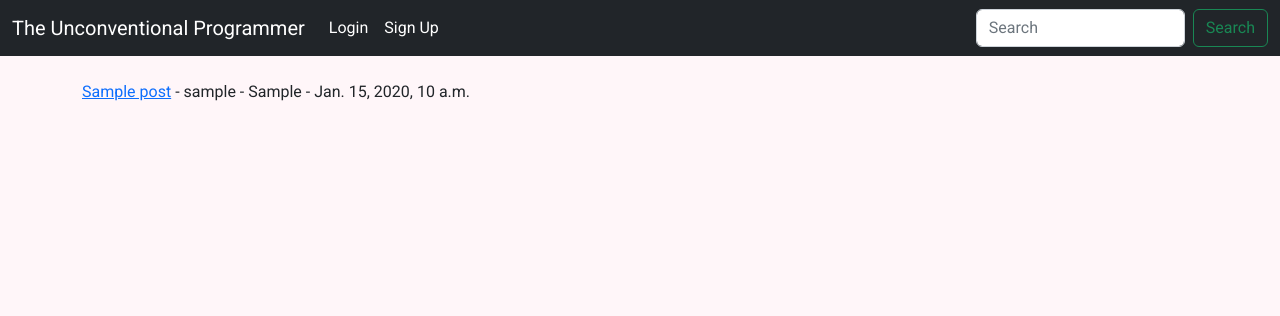
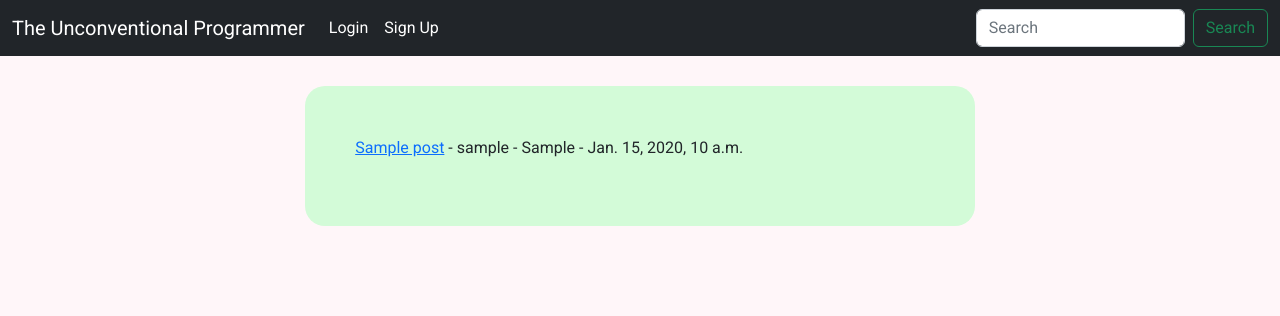
Before and after one commit to Jbachtiger/ci-pp4-the-unconventional-programmer, a Django app: page / in a window 1280 px wide. Shown: the top 316 px of the page. Run offline with Django 3.2, Linux system fonts and the light colour scheme; tables that the repository leaves empty hold one stand-in row (values such as "Sample post"); some libraries are stand-ins or nearby versions.

Commit message:
Add styling to home.html

```diff
--- a/static/css/style.css
+++ b/static/css/style.css
@@ -11,6 +11,15 @@
 
 body {
     background-color: #fff6f9;
+}
+
+/* Generic */
+.home-blog-list {
+    background-color: #d3fbd8;
+    margin-top: 30px;
+    padding: 50px;
+    border-radius: 20px;
+    width: 60%;
 }
 
 /* Account pages e.g. signup, login, logout */
--- a/templates/account/logout.html
+++ b/templates/account/logout.html
@@ -8,7 +8,7 @@
 <div class="container" id="logout-background">
     <div class="row account-page-layout">
         <div class="col-md-8 mt-3 offset-md-2">
-            <h1>{% trans "Sign Out" %}</h1>
+            <h2>{% trans "Sign Out" %}</h2>
 
             <p>{% trans 'Are you sure you want to sign out?' %}</p>
         </div>
--- a/templates/home.html
+++ b/templates/home.html
@@ -2,11 +2,15 @@
 {% block content %}
 
 
-<br>
-
 <!-- Generates a list of all posts which get displayed on the homepage -->
 {% for post in object_list %}
-<p><a href="{% url 'post-detail' post.slug %}"> {{ post.title }}</a> - {{ post.author }} - {{ post.topic }} - {{ post.publish_date }}</p>
+<div class="container home-blog-list">
+    <div class="row">
+        <div class="col-12">
+            <p><a href="{% url 'post-detail' post.slug %}"> {{ post.title }}</a> - {{ post.author }} - {{ post.topic }} - {{ post.publish_date }}</p>
+        </div>
+    </div>
+</div>
 {% endfor %}
 
 
```
